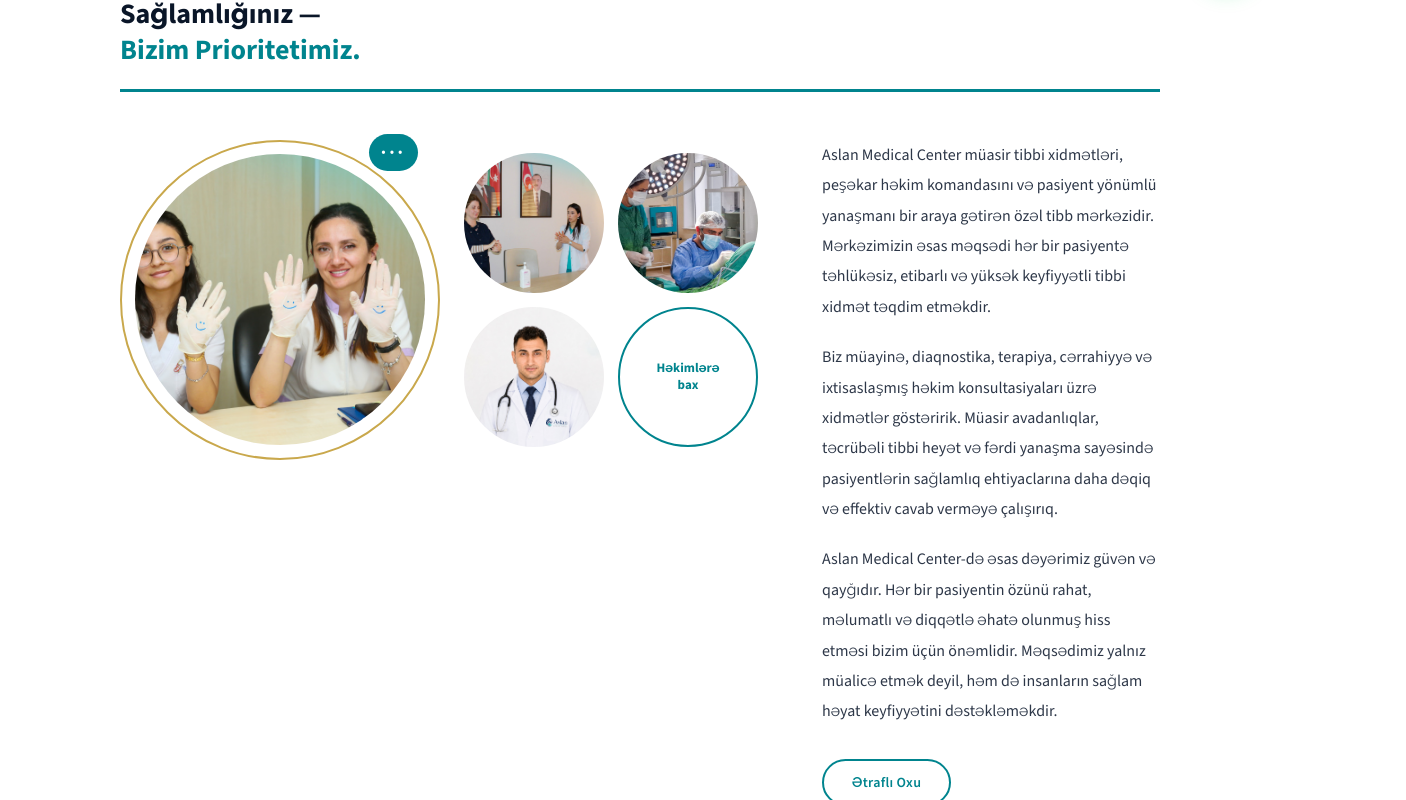
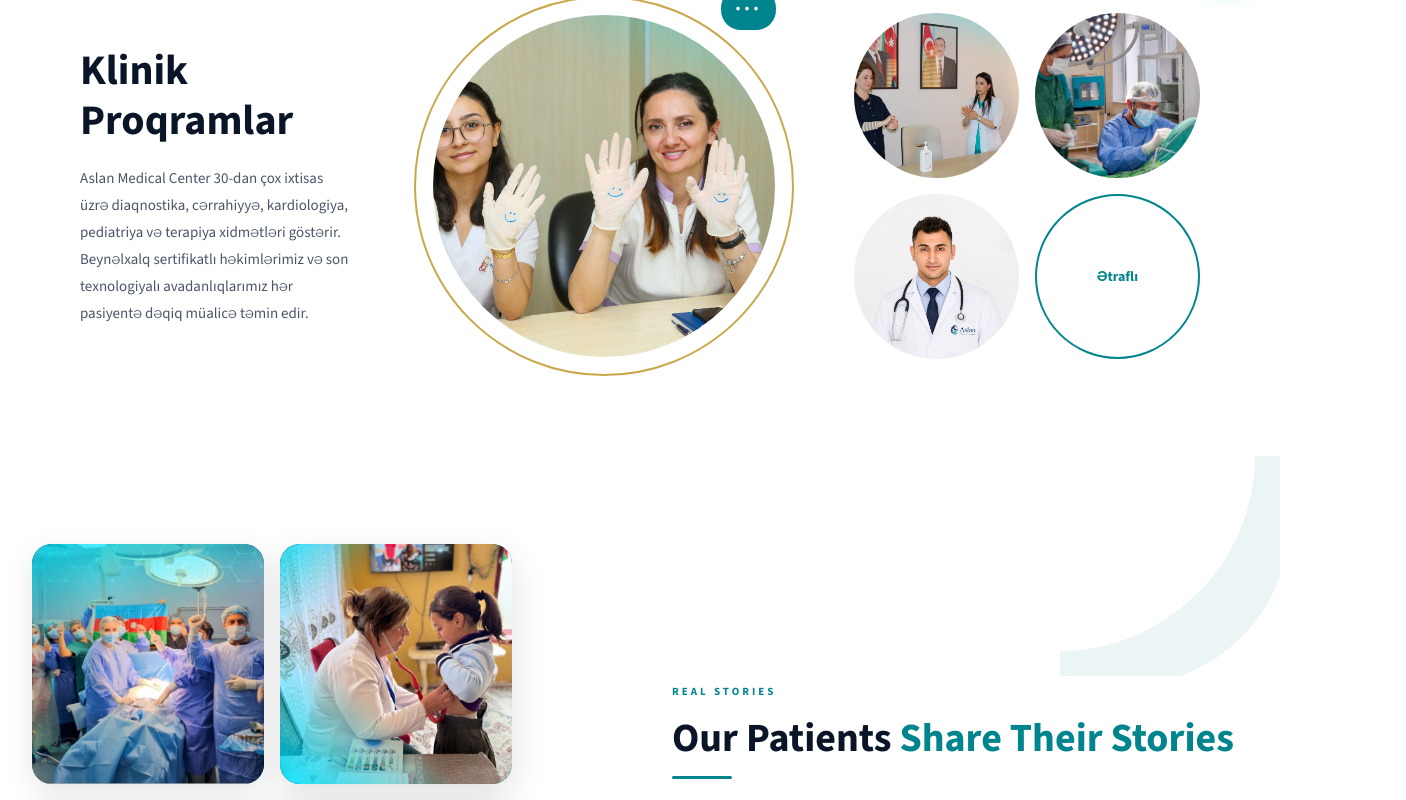
Before and after one commit to elmir-aslanov/Hospital-Management-System, a React (Vite) app in the folder client/: page / in a window 1280 px wide. Shown: the part 780-1580 px from the top of the page, 1406 px wide, since content can reach past the window. Built offline with nearby package versions, Linux system fonts and the light colour scheme.

Commit message:
refactor: AboutDirector clean 3-column layout matching UCSF Clinical Programs style

```diff
--- a/client/src/components/sections/AboutDirector.jsx
+++ b/client/src/components/sections/AboutDirector.jsx
@@ -1,6 +1,5 @@
 import { useState } from 'react'
 import { motion, AnimatePresence } from 'framer-motion'
-import { useTranslation } from 'react-i18next'
 import { useNavigate } from 'react-router-dom'
 import { useBreakpoint } from '../../hooks/useBreakpoint'
 
@@ -16,68 +15,68 @@ const DOT = () => (
 )
 
 export default function AboutDirector() {
-  const { t } = useTranslation()
   const { isMobile } = useBreakpoint()
   const [modalOpen, setModalOpen] = useState(false)
   const navigate = useNavigate()
 
+  const circleSize = isMobile ? '110px' : '165px'
 
   return (
     <>
       <section style={{
         background: '#ffffff',
         padding: isMobile ? '60px 0' : '80px 0',
-        borderBottom: '1px solid rgba(0,0,0,0.06)',
-        fontFamily: FONT,
-        overflowX: 'hidden',
       }}>
         <div style={{
           maxWidth: '1200px',
           margin: '0 auto',
-          padding: isMobile ? '0 20px' : '0 80px',
+          padding: isMobile ? '0 20px' : '0 40px',
+          display: 'flex',
+          alignItems: 'center',
+          gap: isMobile ? '32px' : '60px',
+          flexDirection: isMobile ? 'column' : 'row',
         }}>
 
-          {/* Section title */}
-          <motion.h2
-            initial={{ opacity: 0, y: 20 }}
-            whileInView={{ opacity: 1, y: 0 }}
-            viewport={{ once: true }}
-            transition={{ duration: 0.5 }}
-            style={{
-              fontSize: isMobile ? '22px' : '28px',
-              fontWeight: 800,
-              color: '#0a1628',
-              marginBottom: '48px',
-              lineHeight: 1.3,
-              borderBottom: `3px solid ${TEAL}`,
-              paddingBottom: '20px',
-              fontFamily: FONT,
-            }}
-          >
-            <span style={{ display: 'block' }}>Sağlamlığınız —</span>
-            <span style={{ display: 'block', color: TEAL }}>Bizim Prioritetimiz.</span>
-          </motion.h2>
-
-          {/* Two column layout */}
-          <div style={{
-            display: 'grid',
-            gridTemplateColumns: isMobile ? '1fr' : 'auto 1fr',
-            gap: isMobile ? '32px' : '64px',
-            alignItems: 'flex-start',
-          }}>
-
-            {/* LEFT — Circular image grid */}
+          {/* COLUMN 1 — Left text */}
           <motion.div
             initial={{ opacity: 0, y: 20 }}
             whileInView={{ opacity: 1, y: 0 }}
             viewport={{ once: true }}
             transition={{ duration: 0.6 }}
-              style={{ display: 'flex', alignItems: 'center', gap: isMobile ? '16px' : '24px', flexDirection: isMobile ? 'column' : 'row', flexShrink: 0 }}
+            style={{ flex: 1, minWidth: 0 }}
           >
-              {/* Large center circle */}
+            <h2 style={{
+              fontSize: 'clamp(28px, 3.5vw, 42px)',
+              fontWeight: 800,
+              color: '#0a1628',
+              lineHeight: 1.2,
+              marginBottom: '20px',
+              fontFamily: FONT,
+            }}>
+              Klinik Proqramlar
+            </h2>
+            <p style={{
+              fontSize: '15px',
+              color: '#4a5568',
+              lineHeight: 1.8,
+              marginBottom: 0,
+              fontFamily: FONT,
+            }}>
+              Aslan Medical Center 30-dan çox ixtisas üzrə diaqnostika, cərrahiyyə, kardiologiya, pediatriya və terapiya xidmətləri göstərir. Beynəlxalq sertifikatlı həkimlərimiz və son texnologiyalı avadanlıqlarımız hər pasiyentə dəqiq müalicə təmin edir.
+            </p>
+          </motion.div>
+
+          {/* COLUMN 2 — Center large circle */}
+          <motion.div
+            initial={{ opacity: 0, scale: 0.92 }}
+            whileInView={{ opacity: 1, scale: 1 }}
+            viewport={{ once: true }}
+            transition={{ duration: 0.7, delay: 0.1 }}
+            style={{ flexShrink: 0 }}
+          >
             <div style={{
-                width: isMobile ? '220px' : '320px',
-                height: isMobile ? '220px' : '320px',
+              width: isMobile ? '240px' : '380px',
+              height: isMobile ? '240px' : '380px',
               borderRadius: '50%',
               border: '2.5px solid #c9a84c',
               position: 'relative',
@@ -90,27 +89,33 @@ export default function AboutDirector() {
                 src="/client1.jpeg"
                 alt="Aslan Medical"
                 style={{
-                    width: '92%', height: '92%',
+                  width: '91%', height: '91%',
                   borderRadius: '50%',
                   objectFit: 'cover',
                   display: 'block',
                 }}
                 onError={e => { e.currentTarget.style.background = '#e8f4f8'; }}
               />
-                {/* ... badge */}
               <div style={{
-                  position: 'absolute', top: '-8px', right: '20px',
-                  background: TEAL, borderRadius: '20px', padding: '5px 12px',
-                  color: 'white', fontSize: '18px', fontWeight: 700, letterSpacing: '3px',
+                position: 'absolute', top: '-10px', right: '16px',
+                background: TEAL, borderRadius: '20px', padding: '6px 14px',
+                color: 'white', fontSize: '20px', fontWeight: 700, letterSpacing: '3px',
               }}>···</div>
             </div>
+          </motion.div>
 
-              {/* 2x2 mini circles */}
+          {/* COLUMN 3 — Right 2x2 mini circles */}
+          <motion.div
+            initial={{ opacity: 0, y: 20 }}
+            whileInView={{ opacity: 1, y: 0 }}
+            viewport={{ once: true }}
+            transition={{ duration: 0.6, delay: 0.2 }}
+            style={{ flexShrink: 0 }}
+          >
             <div style={{
               display: 'grid',
               gridTemplateColumns: '1fr 1fr',
-                gap: isMobile ? '10px' : '14px',
-                flexShrink: 0,
+              gap: isMobile ? '10px' : '16px',
             }}>
               {['/client2.jpeg', '/client3.jpeg', '/client4.jpeg'].map((src, i) => (
                 <img
@@ -118,21 +123,18 @@ export default function AboutDirector() {
                   src={src}
                   alt=""
                   style={{
-                      width: isMobile ? '100px' : '140px',
-                      height: isMobile ? '100px' : '140px',
+                    width: circleSize, height: circleSize,
                     borderRadius: '50%',
                     objectFit: 'cover',
                     display: 'block',
                   }}
-                    onError={e => { e.currentTarget.style.background = '#e8f4f8'; e.currentTarget.style.display = 'block'; }}
+                  onError={e => { e.currentTarget.style.background = '#e8f4f8'; }}
                 />
               ))}
-                {/* "Həkimlərə bax" outline circle */}
               <div
                 onClick={() => navigate('/hekimler')}
                 style={{
-                    width: isMobile ? '100px' : '140px',
-                    height: isMobile ? '100px' : '140px',
+                  width: circleSize, height: circleSize,
                   borderRadius: '50%',
                   border: '2px solid #00848e',
                   background: 'white',
@@ -140,81 +142,18 @@ export default function AboutDirector() {
                   alignItems: 'center',
                   justifyContent: 'center',
                   cursor: 'pointer',
-                    flexShrink: 0,
                 }}
-                  onMouseEnter={e => { e.currentTarget.style.background = '#00848e'; e.currentTarget.querySelector('span').style.color = 'white'; }}
-                  onMouseLeave={e => { e.currentTarget.style.background = 'white'; e.currentTarget.querySelector('span').style.color = '#00848e'; }}
+                onMouseEnter={e => { e.currentTarget.style.background = TEAL; e.currentTarget.querySelector('span').style.color = 'white'; }}
+                onMouseLeave={e => { e.currentTarget.style.background = 'white'; e.currentTarget.querySelector('span').style.color = TEAL; }}
               >
                 <span style={{
-                    fontSize: '13px', fontWeight: 700,
-                    color: '#00848e', textAlign: 'center',
-                    padding: '8px', fontFamily: FONT,
-                    lineHeight: 1.3,
-                    transition: 'color 0.2s',
-                  }}>
-                    Həkimlərə<br/>bax
-                  </span>
+                  color: TEAL, fontSize: '14px', fontWeight: 700,
+                  fontFamily: FONT, transition: 'color 0.2s',
+                }}>Ətraflı</span>
               </div>
             </div>
           </motion.div>
 
-            {/* RIGHT — Text */}
-            <motion.div
-              initial={{ opacity: 0, y: 20 }}
-              whileInView={{ opacity: 1, y: 0 }}
-              viewport={{ once: true }}
-              transition={{ duration: 0.6, delay: 0.15 }}
-            >
-              <p style={{
-                fontSize: isMobile ? '14px' : '16px', color: '#2d3748',
-                lineHeight: isMobile ? 1.7 : 1.9, marginBottom: '20px', fontFamily: FONT,
-              }}>
-                Aslan Medical Center müasir tibbi xidmətləri, peşəkar həkim
-                komandasını və pasiyent yönümlü yanaşmanı bir araya gətirən
-                özəl tibb mərkəzidir. Mərkəzimizin əsas məqsədi hər bir
-                pasiyentə təhlükəsiz, etibarlı və yüksək keyfiyyətli tibbi
-                xidmət təqdim etməkdir.
-              </p>
-
-              <p style={{
-                fontSize: isMobile ? '14px' : '16px', color: '#2d3748',
-                lineHeight: isMobile ? 1.7 : 1.9, marginBottom: '20px', fontFamily: FONT,
-              }}>
-                Biz müayinə, diaqnostika, terapiya, cərrahiyyə və
-                ixtisaslaşmış həkim konsultasiyaları üzrə xidmətlər
-                göstəririk. Müasir avadanlıqlar, təcrübəli tibbi heyət
-                və fərdi yanaşma sayəsində pasiyentlərin sağlamlıq
-                ehtiyaclarına daha dəqiq və effektiv cavab verməyə çalışırıq.
-              </p>
-
-              <p style={{
-                fontSize: isMobile ? '14px' : '16px', color: '#2d3748',
-                lineHeight: isMobile ? 1.7 : 1.9, marginBottom: '32px', fontFamily: FONT,
-              }}>
-                Aslan Medical Center-də əsas dəyərimiz güvən və qayğıdır.
-                Hər bir pasiyentin özünü rahat, məlumatlı və diqqətlə
-                əhatə olunmuş hiss etməsi bizim üçün önəmlidir. Məqsədimiz
-                yalnız müalicə etmək deyil, həm də insanların sağlam həyat
-                keyfiyyətini dəstəkləməkdir.
-              </p>
-
-              <button
-                onClick={() => setModalOpen(true)}
-                style={{
-                  padding: '11px 28px', borderRadius: '24px',
-                  border: `2px solid ${TEAL}`, background: 'transparent',
-                  color: TEAL, fontSize: '14px', fontWeight: 600,
-                  cursor: 'pointer', fontFamily: FONT,
-                  transition: 'all 0.2s', letterSpacing: '0.3px',
-                }}
-                onMouseEnter={e => { e.currentTarget.style.background = TEAL; e.currentTarget.style.color = 'white'; }}
-                onMouseLeave={e => { e.currentTarget.style.background = 'transparent'; e.currentTarget.style.color = TEAL; }}
-              >
-                Ətraflı Oxu
-              </button>
-            </motion.div>
-
-          </div>
         </div>
       </section>
 
@@ -222,7 +161,6 @@ export default function AboutDirector() {
       <AnimatePresence>
         {modalOpen && (
           <>
-            {/* Backdrop */}
             <motion.div
               initial={{ opacity: 0 }}
               animate={{ opacity: 1 }}
@@ -235,17 +173,10 @@ export default function AboutDirector() {
                 backdropFilter: 'blur(6px)',
               }}
             />
-
-            {/* Centering wrapper */}
             <div style={{
-              position: 'fixed',
-              inset: 0,
-              display: 'flex',
-              alignItems: 'center',
-              justifyContent: 'center',
-              zIndex: 9999,
-              padding: '20px',
-              pointerEvents: 'none',
+              position: 'fixed', inset: 0,
+              display: 'flex', alignItems: 'center', justifyContent: 'center',
+              zIndex: 9999, padding: '20px', pointerEvents: 'none',
             }}>
               <motion.div
                 initial={{ opacity: 0, scale: 0.94, y: 20 }}
@@ -253,23 +184,15 @@ export default function AboutDirector() {
                 exit={{ opacity: 0, scale: 0.94, y: 20 }}
                 transition={{ type: 'spring', stiffness: 300, damping: 28 }}
                 style={{
-                width: '640px',
-                maxWidth: '100%',
-                maxHeight: '85vh',
-                overflowY: 'auto',
-                background: 'white',
-                borderRadius: '20px',
+                  width: '640px', maxWidth: '100%', maxHeight: '85vh',
+                  overflowY: 'auto', background: 'white', borderRadius: '20px',
                   boxShadow: '0 24px 80px rgba(0,0,0,0.25)',
-                fontFamily: FONT,
-                pointerEvents: 'all',
+                  fontFamily: FONT, pointerEvents: 'all',
                 }}
               >
-              {/* Header */}
                 <div style={{
                   background: 'linear-gradient(135deg, #0a1628 0%, #00848e 100%)',
-                padding: '32px 36px',
-                borderRadius: '20px 20px 0 0',
-                position: 'relative',
+                  padding: '32px 36px', borderRadius: '20px 20px 0 0', position: 'relative',
                 }}>
                   <button
                     onClick={() => setModalOpen(false)}
@@ -282,7 +205,6 @@ export default function AboutDirector() {
                       fontFamily: FONT,
                     }}
                   >✕</button>
-
                   <div style={{ display: 'flex', alignItems: 'center', gap: '20px' }}>
                     <img
                       src="/mainphoto.png"
@@ -304,10 +226,7 @@ export default function AboutDirector() {
                     </div>
                   </div>
                 </div>
-
-              {/* Body */}
                 <div style={{ padding: '36px' }}>
-
                   {[
                     {
                       heading: 'Aslan Medical Clinic Haqqında',
@@ -335,8 +254,6 @@ export default function AboutDirector() {
                       </p>
                     </div>
                   ))}
-
-
                 </div>
               </motion.div>
             </div>
```
Also changed, not shown: client/src/components/Navbar.jsx (+6 -6 lines), client/src/pages/public/HomePage.jsx (+3 -5 lines). Lines whose indentation alone changed are shown as unchanged.
